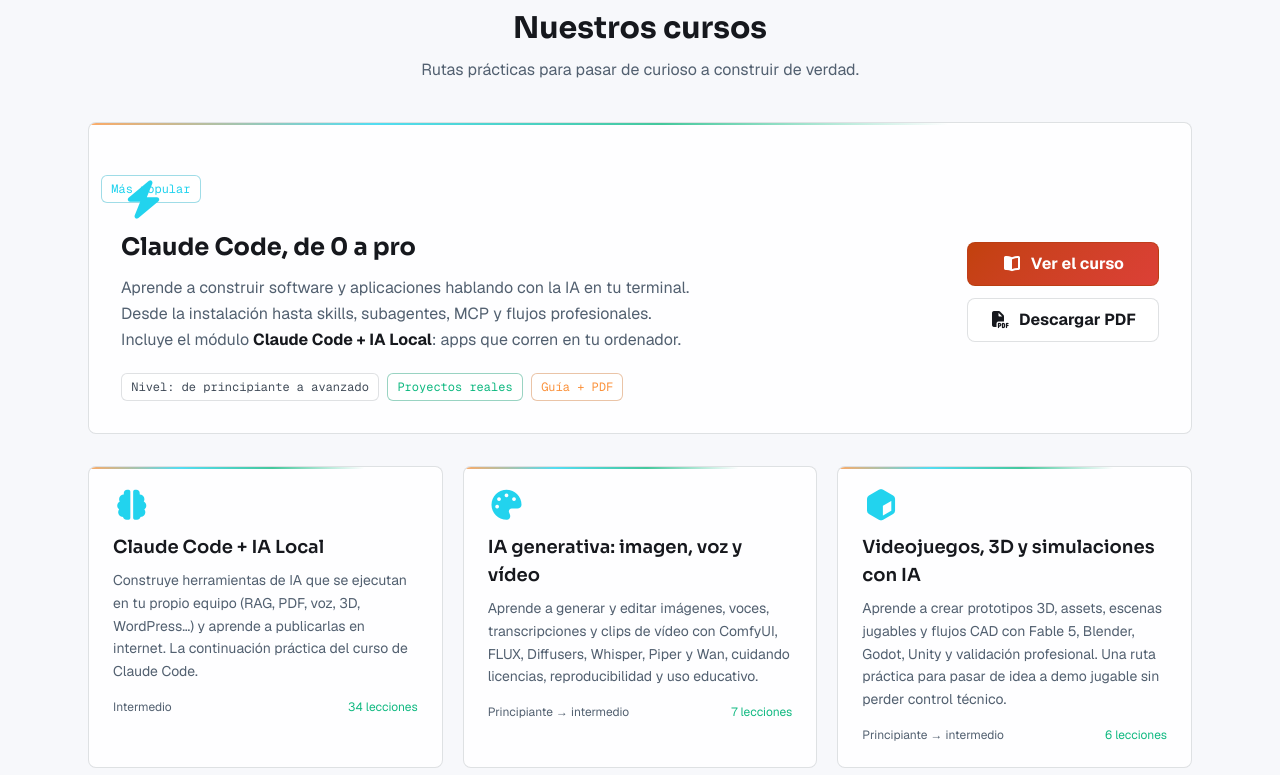
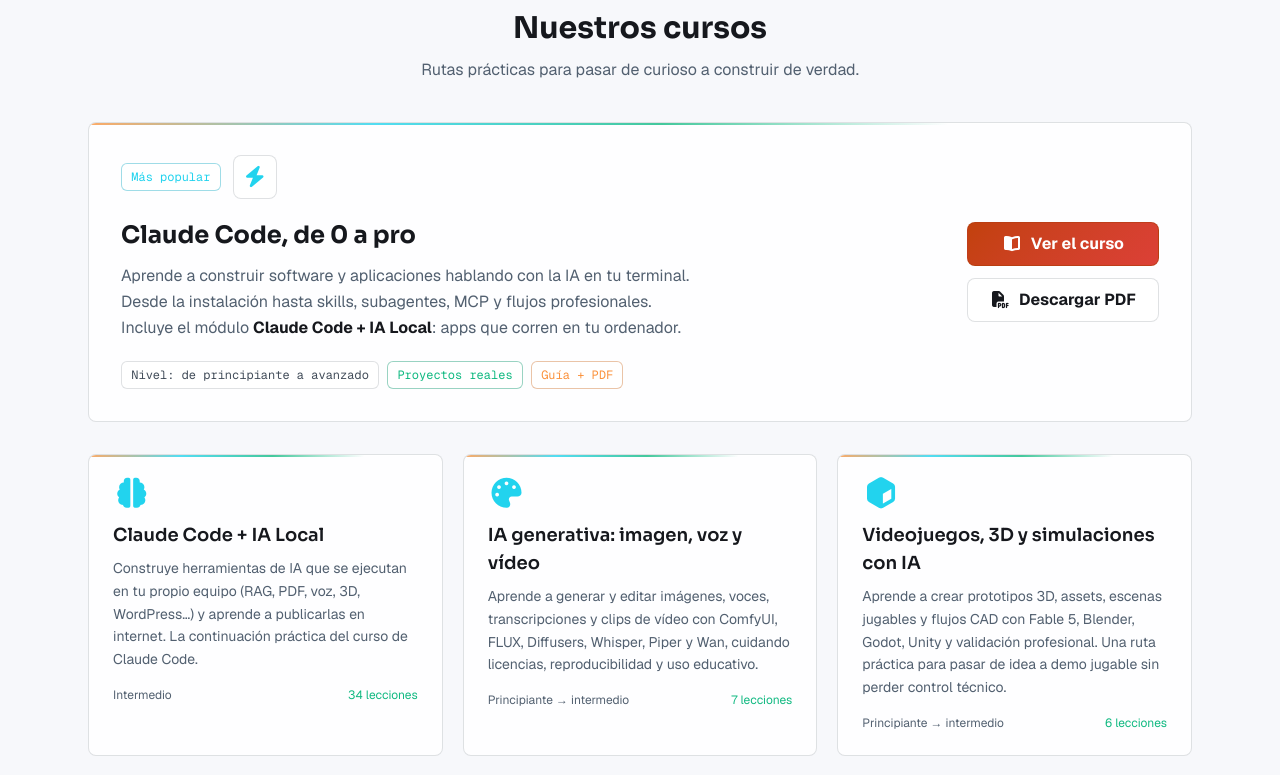
Before and after one commit to aulafy/claude, a Next.js app: page / in a window 1280 px wide. Shown: the part 1860-2635 px from the top of the page. Built offline with nearby package versions, Linux system fonts and the light colour scheme; no server answers.

Commit message:
Fix featured course lightning icon

```diff
--- a/app/globals.css
+++ b/app/globals.css
@@ -260,7 +260,10 @@
 .aula-capsule::before {
   content: "";
   position: absolute;
-  inset: 0 0 auto;
+  top: 0;
+  right: 0;
+  bottom: auto;
+  left: 0;
   height: 2px;
   background: linear-gradient(90deg, var(--signal-amber), var(--signal-cyan), var(--signal-green), transparent 78%);
   opacity: 0.78;
--- a/app/page.tsx
+++ b/app/page.tsx
@@ -240,10 +240,14 @@
 
         {/* Destacado */}
         <div id="curso-claude" className="aula-frame p-6 sm:p-8 mb-8">
-          <div className="absolute top-5 right-5 aula-chip" data-tone="cyan">Más popular</div>
           <div className="grid min-w-0 md:grid-cols-[1fr_auto] gap-6 items-center">
             <div className="min-w-0">
-              <Icon name="advanced" className="text-4xl mb-3 text-[#22d3ee]" />
+              <div className="mb-5 flex flex-wrap items-center gap-3">
+                <span className="aula-chip" data-tone="cyan">Más popular</span>
+                <span className="aula-icon text-[#22d3ee] text-xl" aria-hidden="true">
+                  <Icon name="advanced" />
+                </span>
+              </div>
               <h3 className="font-display font-bold text-2xl text-white">Claude Code, de 0 a pro</h3>
               <p className="mt-3 text-zinc-400 max-w-xl leading-relaxed">Aprende a construir software y aplicaciones hablando con la IA en tu terminal. Desde la instalación hasta skills, subagentes, MCP y flujos profesionales. Incluye el módulo <strong className="text-zinc-200">Claude Code + IA Local</strong>: apps que corren en tu ordenador.</p>
               <div className="mt-5 flex flex-wrap gap-2 text-xs">
```
